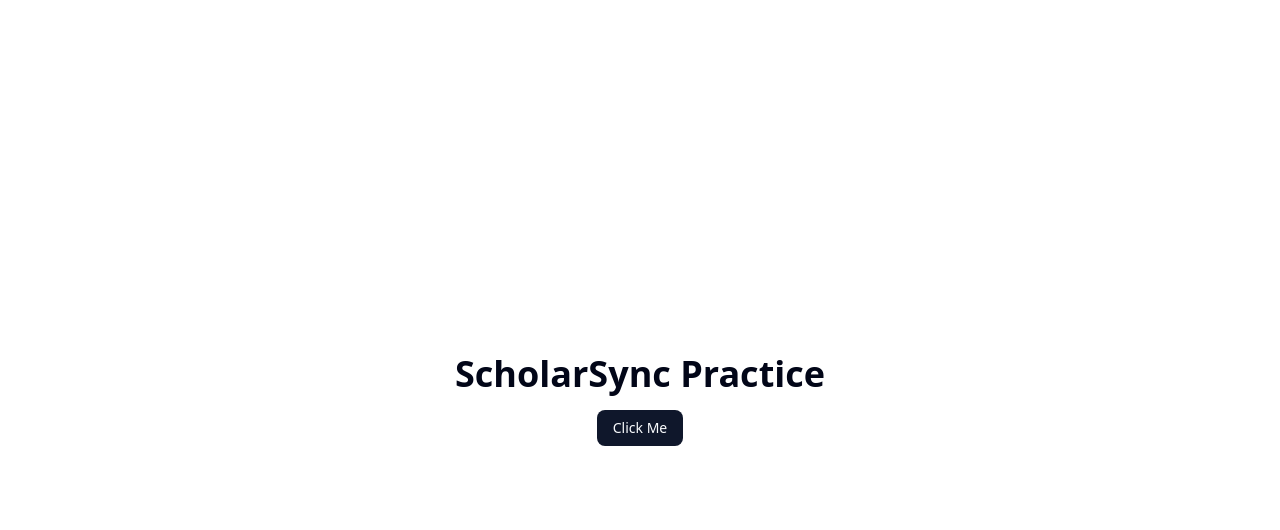
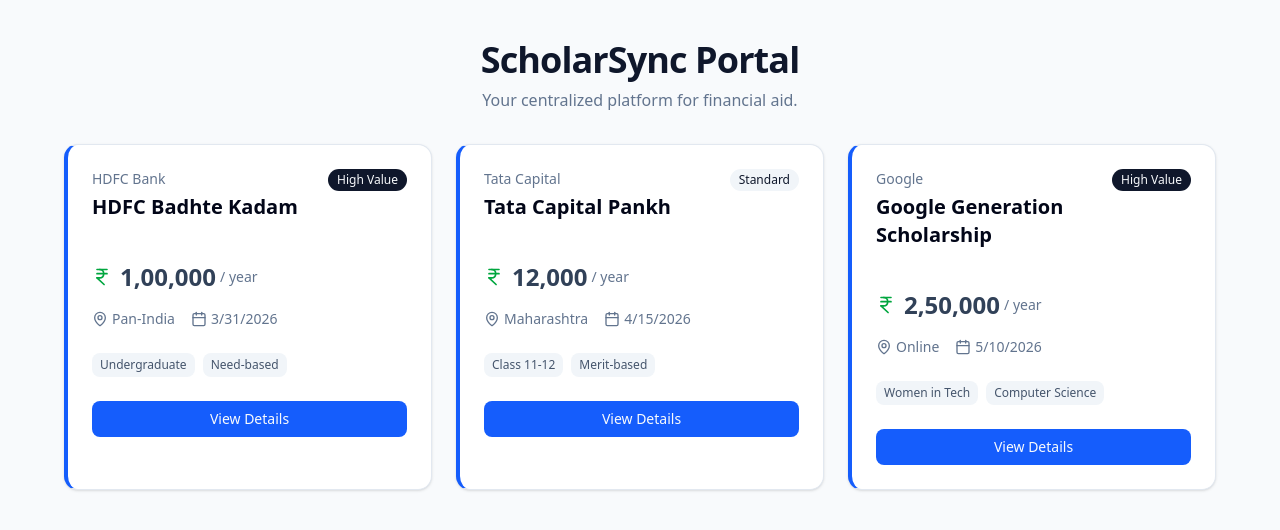
Before and after one commit to GursharenKaur/scholarLogic, a Next.js app: page / in a window 1280 px wide. Shown: the top 530 px of the page. Built offline with nearby package versions, Linux system fonts and the light colour scheme.

Commit message:
scholarship card te home pade ui krta

```diff
--- a/app/page.tsx
+++ b/app/page.tsx
@@ -1,10 +1,60 @@
-import { Button } from "@/components/ui/button";
+import { ScholarshipCard } from "@/components/ScholarshipCard";
 
 export default function Home() {
+  // This is "Mock Data". Later, we will replace this with:
+  // const scholarships = await db.scholarship.findMany();
+  const scholarships = [
+    {
+      title: "HDFC Badhte Kadam",
+      provider: "HDFC Bank",
+      amount: 100000,
+      location: "Pan-India",
+      deadline: new Date("2026-03-31"),
+      tags: ["Undergraduate", "Need-based"],
+    },
+    {
+      title: "Tata Capital Pankh",
+      provider: "Tata Capital",
+      amount: 12000,
+      location: "Maharashtra",
+      deadline: new Date("2026-04-15"),
+      tags: ["Class 11-12", "Merit-based"],
+    },
+    {
+      title: "Google Generation Scholarship",
+      provider: "Google",
+      amount: 250000,
+      location: "Online",
+      deadline: new Date("2026-05-10"),
+      tags: ["Women in Tech", "Computer Science"],
+    },
+  ];
+
   return (
-    <div className="flex flex-col items-center justify-center h-screen gap-4">
-      <h1 className="text-4xl font-bold">ScholarSync Practice</h1>
-      <Button>Click Me</Button>
-    </div>
+    <main className="flex min-h-screen flex-col items-center p-10 bg-slate-50 gap-8">
+      <div className="text-center space-y-2">
+        <h1 className="text-4xl font-bold text-slate-900 tracking-tight">
+          ScholarSync Portal
+        </h1>
+        <p className="text-slate-500">
+          Your centralized platform for financial aid.
+        </p>
+      </div>
+
+      {/* The Grid: This makes them look nice side-by-side */}
+      <div className="grid grid-cols-1 md:grid-cols-2 lg:grid-cols-3 gap-6 w-full max-w-6xl">
+        {scholarships.map((scholarship, index) => (
+          <ScholarshipCard
+            key={index}
+            title={scholarship.title}
+            provider={scholarship.provider}
+            amount={scholarship.amount}
+            location={scholarship.location}
+            deadline={scholarship.deadline}
+            tags={scholarship.tags}
+          />
+        ))}
+      </div>
+    </main>
   );
 }
--- /dev/null
+++ b/components/ScholarshipCard.tsx
@@ -0,0 +1,88 @@
+import {
+  Card,
+  CardContent,
+  CardFooter,
+  CardHeader,
+  CardTitle,
+} from "@/components/ui/card";
+import { Badge } from "@/components/ui/badge";
+import { Button } from "@/components/ui/button";
+import { Calendar, MapPin, IndianRupee } from "lucide-react";
+
+// The "Contract": This matches your Schema!
+interface ScholarshipCardProps {
+  title: string;
+  provider: string;
+  amount: number;
+  location: string;
+  deadline: Date;
+  tags?: string[];
+}
+
+export function ScholarshipCard({
+  title,
+  provider,
+  amount,
+  location,
+  deadline,
+  tags = [],
+}: ScholarshipCardProps) {
+  return (
+    <Card className="w-full max-w-md hover:shadow-lg transition-all border-l-4 border-l-blue-600">
+      <CardHeader className="pb-2">
+        <div className="flex justify-between items-start">
+          <div>
+            <p className="text-sm text-muted-foreground font-medium mb-1">
+              {provider}
+            </p>
+            <CardTitle className="text-xl font-bold">{title}</CardTitle>
+          </div>
+          <Badge variant={amount > 50000 ? "default" : "secondary"}>
+            {amount > 50000 ? "High Value" : "Standard"}
+          </Badge>
+        </div>
+      </CardHeader>
+
+      <CardContent className="space-y-4">
+        {/* The Money Row */}
+        <div className="flex items-center text-slate-700">
+          <IndianRupee className="w-5 h-5 mr-2 text-green-600" />
+          <span className="text-2xl font-bold">
+            {amount.toLocaleString("en-IN")}
+          </span>
+          <span className="text-sm text-muted-foreground ml-1">/ year</span>
+        </div>
+
+        {/* The Details Row */}
+        <div className="flex gap-4 text-sm text-slate-500">
+          <div className="flex items-center">
+            <MapPin className="w-4 h-4 mr-1" />
+            {location}
+          </div>
+          <div className="flex items-center">
+            <Calendar className="w-4 h-4 mr-1" />
+            {new Date(deadline).toLocaleDateString()}
+          </div>
+        </div>
+
+        {/* The Tags Row */}
+        <div className="flex flex-wrap gap-2 pt-2">
+          {tags.map((tag, i) => (
+            <span
+              key={i}
+              className="bg-slate-100 text-slate-600 px-2 py-1 rounded-md text-xs font-medium"
+            >
+              {tag}
+            </span>
+          ))}
+        </div>
+      </CardContent>
+
+      <CardFooter>
+        <Button className="w-full bg-blue-600 hover:bg-blue-700">
+          View Details
+        </Button>
+      </CardFooter>
+    </Card>
+  );
+}
--- /dev/null
+++ b/components/ui/badge.tsx
@@ -0,0 +1,48 @@
+import * as React from "react"
+import { cva, type VariantProps } from "class-variance-authority"
+import { Slot } from "radix-ui"
+
+import { cn } from "@/lib/utils"
+
+const badgeVariants = cva(
+  "inline-flex items-center justify-center rounded-full border border-transparent px-2 py-0.5 text-xs font-medium w-fit whitespace-nowrap shrink-0 [&>svg]:size-3 gap-1 [&>svg]:pointer-events-none focus-visible:border-ring focus-visible:ring-ring/50 focus-visible:ring-[3px] aria-invalid:ring-destructive/20 dark:aria-invalid:ring-destructive/40 aria-invalid:border-destructive transition-[color,box-shadow] overflow-hidden",
+  {
+    variants: {
+      variant: {
+        default: "bg-primary text-primary-foreground [a&]:hover:bg-primary/90",
+        secondary:
+          "bg-secondary text-secondary-foreground [a&]:hover:bg-secondary/90",
+        destructive:
+          "bg-destructive text-white [a&]:hover:bg-destructive/90 focus-visible:ring-destructive/20 dark:focus-visible:ring-destructive/40 dark:bg-destructive/60",
+        outline:
+          "border-border text-foreground [a&]:hover:bg-accent [a&]:hover:text-accent-foreground",
+        ghost: "[a&]:hover:bg-accent [a&]:hover:text-accent-foreground",
+        link: "text-primary underline-offset-4 [a&]:hover:underline",
+      },
+    },
+    defaultVariants: {
+      variant: "default",
+    },
+  }
+)
+
+function Badge({
+  className,
+  variant = "default",
+  asChild = false,
+  ...props
+}: React.ComponentProps<"span"> &
+  VariantProps<typeof badgeVariants> & { asChild?: boolean }) {
+  const Comp = asChild ? Slot.Root : "span"
+
+  return (
+    <Comp
+      data-slot="badge"
+      data-variant={variant}
+      className={cn(badgeVariants({ variant }), className)}
+      {...props}
+    />
+  )
+}
+
+export { Badge, badgeVariants }
--- /dev/null
+++ b/components/ui/card.tsx
@@ -0,0 +1,92 @@
+import * as React from "react"
+
+import { cn } from "@/lib/utils"
+
+function Card({ className, ...props }: React.ComponentProps<"div">) {
+  return (
+    <div
+      data-slot="card"
+      className={cn(
+        "bg-card text-card-foreground flex flex-col gap-6 rounded-xl border py-6 shadow-sm",
+        className
+      )}
+      {...props}
+    />
+  )
+}
+
+function CardHeader({ className, ...props }: React.ComponentProps<"div">) {
+  return (
+    <div
+      data-slot="card-header"
+      className={cn(
+        "@container/card-header grid auto-rows-min grid-rows-[auto_auto] items-start gap-2 px-6 has-data-[slot=card-action]:grid-cols-[1fr_auto] [.border-b]:pb-6",
+        className
+      )}
+      {...props}
+    />
+  )
+}
+
+function CardTitle({ className, ...props }: React.ComponentProps<"div">) {
+  return (
+    <div
+      data-slot="card-title"
+      className={cn("leading-none font-semibold", className)}
+      {...props}
+    />
+  )
+}
+
+function CardDescription({ className, ...props }: React.ComponentProps<"div">) {
+  return (
+    <div
+      data-slot="card-description"
+      className={cn("text-muted-foreground text-sm", className)}
+      {...props}
+    />
+  )
+}
+
+function CardAction({ className, ...props }: React.ComponentProps<"div">) {
+  return (
+    <div
+      data-slot="card-action"
+      className={cn(
+        "col-start-2 row-span-2 row-start-1 self-start justify-self-end",
+        className
+      )}
+      {...props}
+    />
+  )
+}
+
+function CardContent({ className, ...props }: React.ComponentProps<"div">) {
+  return (
+    <div
+      data-slot="card-content"
+      className={cn("px-6", className)}
+      {...props}
+    />
+  )
+}
+
+function CardFooter({ className, ...props }: React.ComponentProps<"div">) {
+  return (
+    <div
+      data-slot="card-footer"
+      className={cn("flex items-center px-6 [.border-t]:pt-6", className)}
+      {...props}
+    />
+  )
+}
+
+export {
+  Card,
+  CardHeader,
+  CardFooter,
+  CardTitle,
+  CardAction,
+  CardDescription,
+  CardContent,
+}
```
